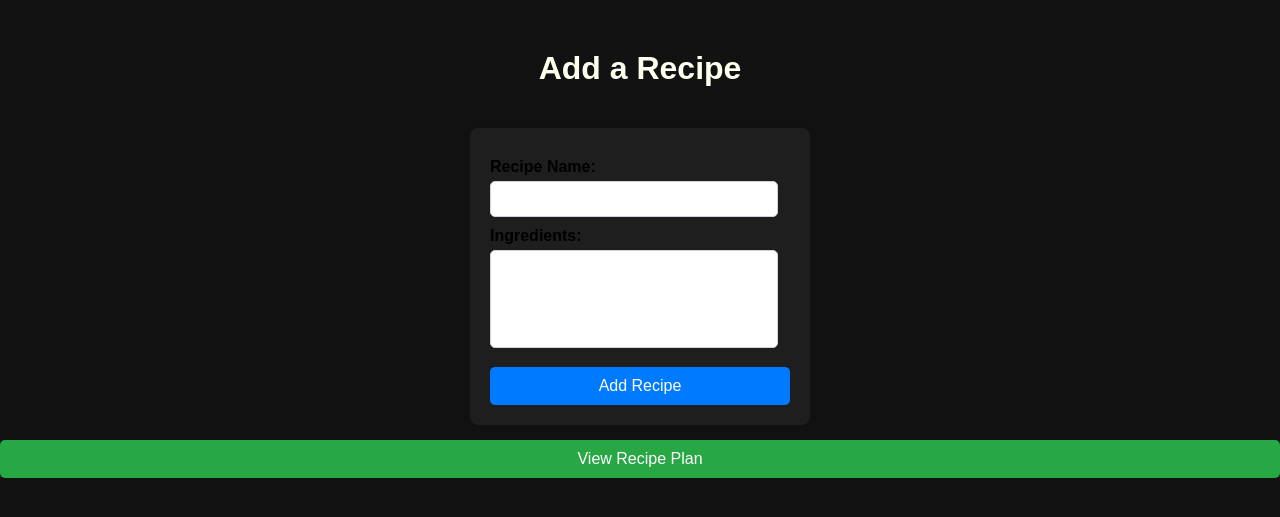
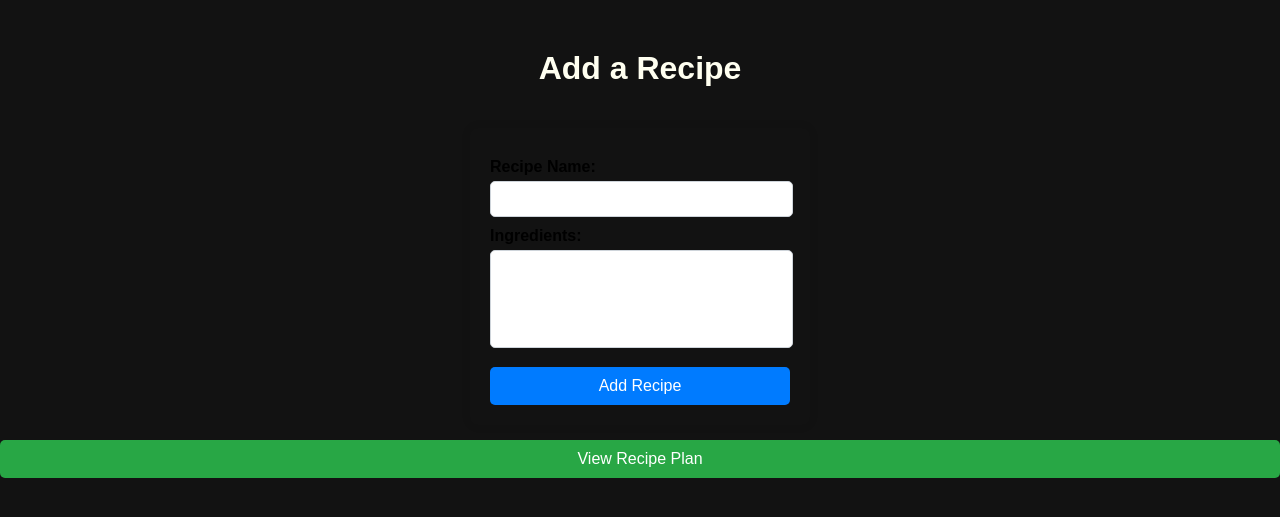
Before and after one commit to sfd2004/Assignment_2, a Flask app: page /recipe_input in a window 1280 px wide. Shown: the top 517 px of the page. Run offline with Flask 3, Linux system fonts and the light colour scheme; the visitor is signed in with stand-in values (Sample User, id 1).

Commit message:
Update recipe_input.css

```diff
--- a/static/recipe_input.css
+++ b/static/recipe_input.css
@@ -13,7 +13,7 @@ h1 {
 
 form {
     display: inline-block;
-    background: #1E1E1E;
+    background: FAEBD7;
     padding: 20px;
     border-radius: 8px;
     box-shadow: 0px 0px 10px rgba(0, 0, 0, 0.1);
@@ -29,7 +29,7 @@ label {
 }
 
 input, textarea {
-    width: 90%;
+    width: 95%;
     padding: 8px;
     margin-top: 5px;
     border: 1px solid #ced4da;
```
